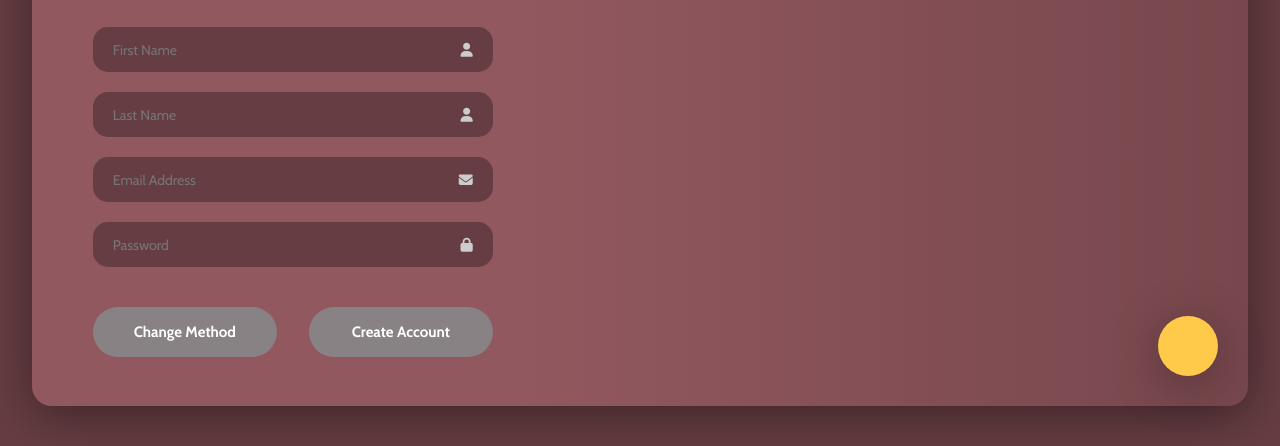
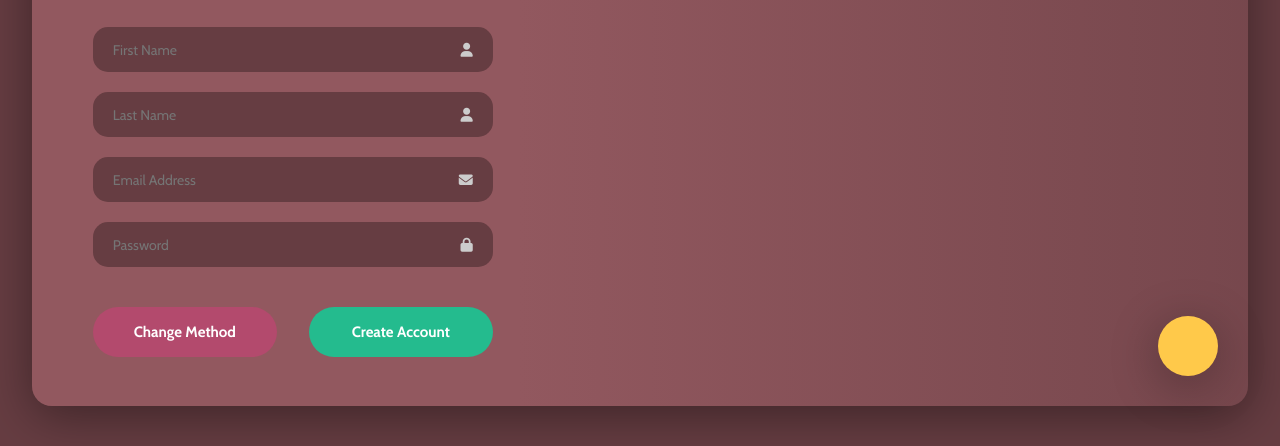
Before and after one commit to BhatMawra/signup-signin, a plain HTML site: page src/index.html in a window 1280 px wide. Both pictures are taken after a click on the link "Join". Shown: the part 354-800 px from the top of the page. Drawn offline with nearby package versions, Linux system fonts and the light colour scheme.

Commit message:
color changed

```diff
--- a/src/styles.css
+++ b/src/styles.css
@@ -208,11 +208,11 @@ html {
 }
 
 .contact-btn:nth-child(1) {
-  background-color: #888284;
+  background-color: #b34a6d;
 }
 
 .contact-btn:nth-child(2) {
-  background-color: #888284;
+  background-color: #24bb8e;
 }
 
 .logo-bottom {
```
